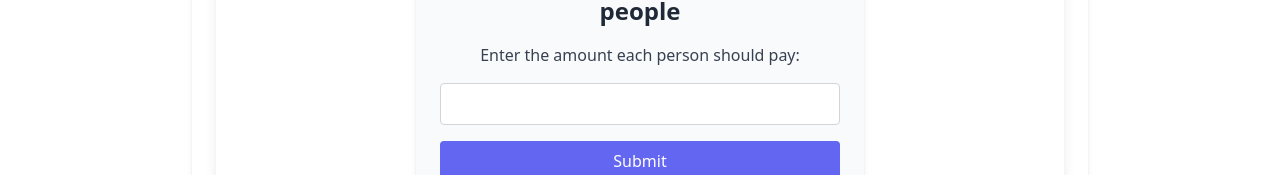
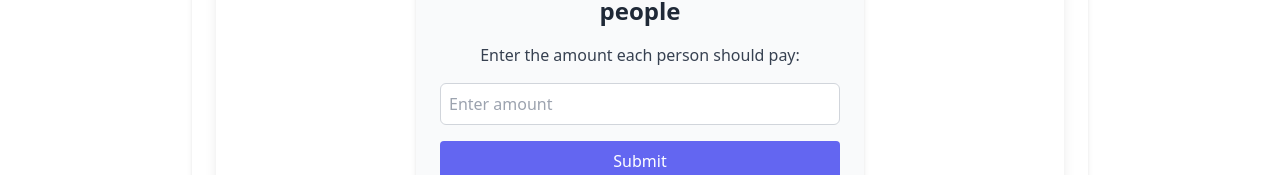
Before and after one commit to cesaralej/billsplit, a React (Vite) app: page / in a window 1280 px wide. Both pictures are taken after a click on the button "Start Quiz". Shown: the part 486-661 px from the top of the page. Built offline with nearby package versions, Linux system fonts and the light colour scheme; no server answers; the database is empty.

Commit message:
Penalty timer

```diff
--- a/src/components/Questions.jsx
+++ b/src/components/Questions.jsx
@@ -87,13 +87,25 @@ const Questions = ({ onScoreChange }) => {
             <p className="text-gray-700">
               Enter the amount each person should pay:
             </p>
-            <input
-              type="number"
-              value={userAnswer}
-              onChange={(e) => setUserAnswer(e.target.value)}
-              disabled={penaltyTimeLeft}
-              className="w-full p-2 border border-gray-300 rounded focus:outline-none focus:ring-2 focus:ring-indigo-500 disabled:bg-gray-100"
-            />
+            <div className="relative">
+              <input
+                type="number"
+                value={userAnswer}
+                onChange={(e) => setUserAnswer(e.target.value)}
+                disabled={penaltyTimeLeft} // Disable if penalty
+                className={`border p-2 rounded-md w-full ${
+                  penaltyTimeLeft
+                    ? "border-red-500 bg-red-50 shadow-lg ring-2 ring-red-500"
+                    : "border-gray-300"
+                } transition-all duration-300 ease-in-out`}
+                placeholder="Enter amount"
+              />
+              {penaltyTimeLeft > 0 && (
+                <span className="absolute inset-y-0 right-2 flex items-center text-red-500">
+                  {penaltyTimeLeft}s
+                </span>
+              )}
+            </div>
             <button
               type="submit"
               disabled={penaltyTimeLeft}
```
